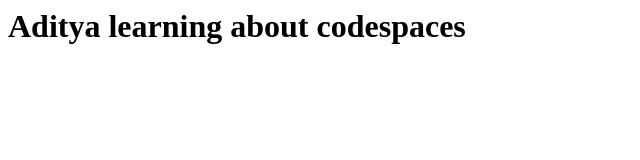
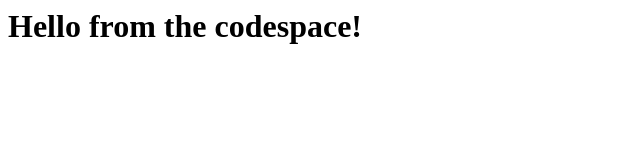
Before and after one commit to adityasperidian/skills-code-with-codespaces, a plain HTML site: page index.html in a window 1280 px wide. Shown: the whole page, without its empty margins (0-640 px from the left). Drawn offline with Linux system fonts and the light colour scheme.

Commit message:
Adding hello from the codespace!

```diff
--- a/index.html
+++ b/index.html
@@ -1,3 +1,3 @@
 <html>
-  <h1>Aditya learning about codespaces</h1>
+  <h1>Hello from the codespace!</h1>
 </html>
```
